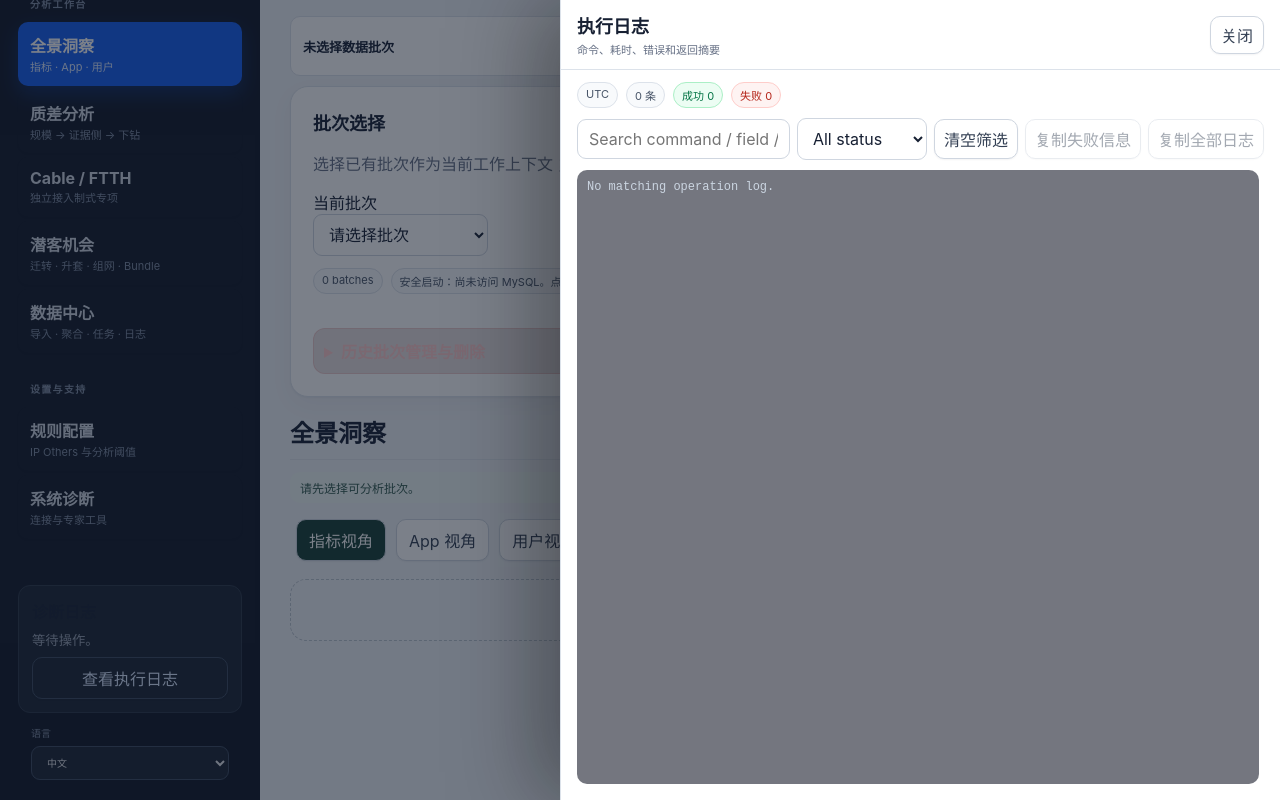
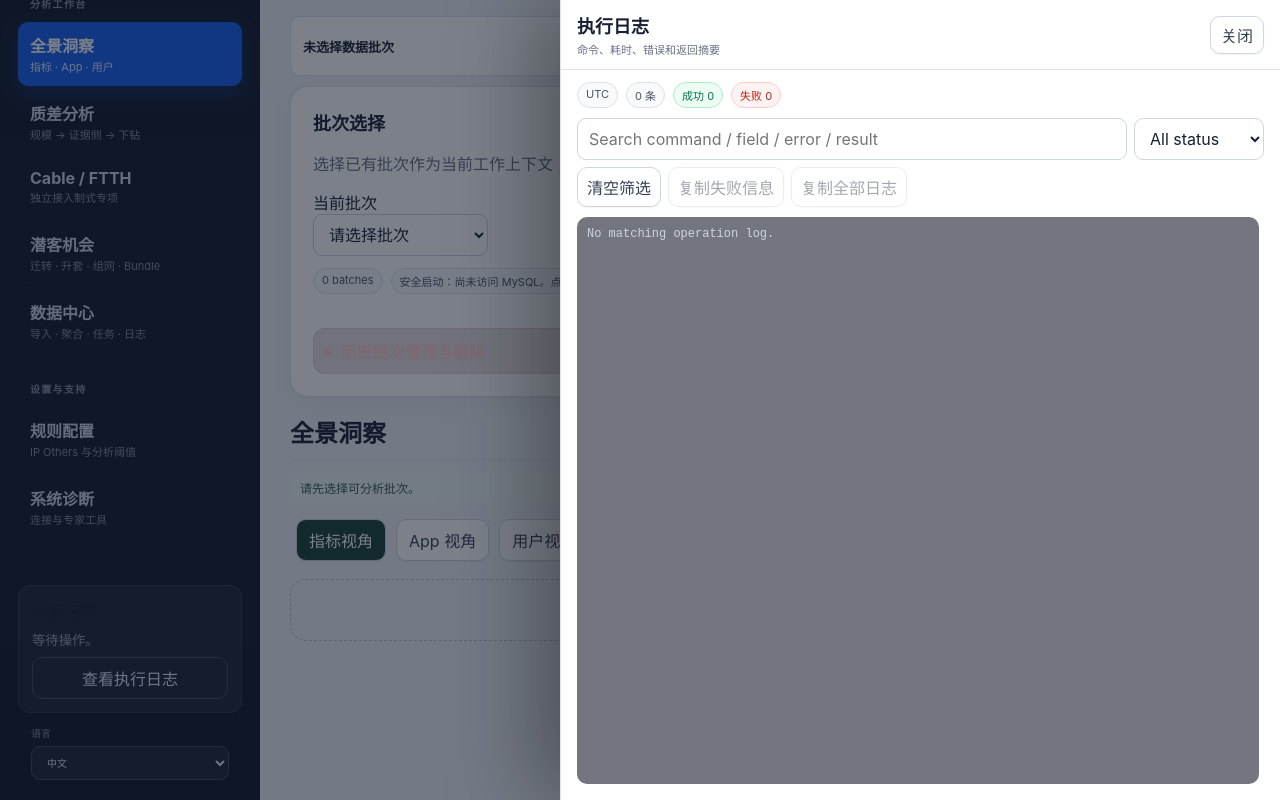
Before and after one commit to zhou-yang-personal/sa-fbb-experience-workbench, a React (Vite) app: page / in a window 1280 px wide. Both pictures are taken after a click on the button "查看执行日志". Built offline with nearby package versions, Linux system fonts and the light colour scheme.

Commit message:
fix: contain execution log content

```diff
--- a/package.json
+++ b/package.json
@@ -1,7 +1,7 @@
 {
   "name": "sa-fbb-experience-workbench",
   "private": true,
-  "version": "1.0.64",
+  "version": "1.0.65",
   "type": "module",
   "scripts": {
     "dev": "vite --host 127.0.0.1 --port 1420",
--- a/src-tauri/tauri.conf.json
+++ b/src-tauri/tauri.conf.json
@@ -1,7 +1,7 @@
 {
   "$schema": "https://schema.tauri.app/config/2",
   "productName": "SA FBB Experience Workbench",
-  "version": "1.0.64",
+  "version": "1.0.65",
   "identifier": "com.zhouyang.sa-fbb-experience-workbench",
   "build": {
     "beforeDevCommand": "npm run dev",
--- a/src/features/workbench/ExecutionLog.tsx
+++ b/src/features/workbench/ExecutionLog.tsx
@@ -69,15 +69,19 @@ export function ExecutionLog({ log, compact = false }: ExecutionLogProps) {
       </div>}
 
       <div className="table-toolbar log-toolbar">
+        <div className="log-toolbar-fields">
           <input value={keyword} onChange={(e) => setKeyword(e.target.value)} placeholder="Search command / field / error / result" />
           <select value={filter} onChange={(e) => setFilter(e.target.value as LogFilter)}>
             <option value="all">All status</option>
             <option value="success">Success only</option>
             <option value="failure">Failure only</option>
           </select>
+        </div>
+        <div className="log-toolbar-actions">
           <button type="button" onClick={() => { setFilter('all'); setKeyword(''); }}>清空筛选</button>
           <button type="button" disabled={!failedRows.length} onClick={() => copyText(failedText)}>复制失败信息</button>
           <button type="button" disabled={!log.length} onClick={() => copyText(allText)}>复制全部日志</button>
+        </div>
       </div>
 
       <div className="log-list structured-log-list">
--- a/src/features/workbench/ProductShellV3.css
+++ b/src/features/workbench/ProductShellV3.css
@@ -133,25 +133,31 @@
 .product-shell .status-failure-text { color: var(--danger); }
 
 .product-shell .run-log-drawer-backdrop { background: rgba(16, 24, 40, .55); }
-.product-shell .run-log-drawer { display: grid; grid-template-rows: auto minmax(0, 1fr); width: min(720px, 100vw); height: 100dvh; padding: 0; overflow: hidden; color: var(--ink); background: #fff; border-left-color: var(--line); }
-.product-shell .run-log-drawer-head { align-items: center; min-height: 68px; margin: 0; padding: 12px 16px; border-bottom: 1px solid var(--line); background: #fff; }
+.product-shell .run-log-drawer { display: grid; grid-template-rows: auto minmax(0, 1fr); width: min(720px, 100%); max-width: 100vw; min-width: 0; height: 100dvh; padding: 0; overflow: hidden; box-sizing: border-box; color: var(--ink); background: #fff; border-left-color: var(--line); }
+.product-shell .run-log-drawer-head { align-items: center; min-width: 0; max-width: 100%; min-height: 68px; margin: 0; padding: 12px 16px; box-sizing: border-box; border-bottom: 1px solid var(--line); background: #fff; }
+.product-shell .run-log-drawer-head > div { min-width: 0; }
 .product-shell .run-log-drawer-head h2 { margin: 0; font-size: 18px; }
 .product-shell .run-log-drawer-head p { margin: 3px 0 0; color: var(--muted); font-size: 11px; }
 .product-shell .run-log-drawer-close { flex: 0 0 auto; padding: 6px 10px; }
-.product-shell .run-log-drawer .execution-log-panel { display: grid; grid-template-rows: auto auto minmax(0, 1fr); min-width: 0; min-height: 0; margin: 0; padding: 12px 16px 16px; border: 0; border-radius: 0; box-shadow: none; }
+.product-shell .run-log-drawer .execution-log-panel { display: grid; grid-template-rows: auto auto minmax(0, 1fr); width: 100%; max-width: 100%; min-width: 0; min-height: 0; margin: 0; padding: 12px 16px 16px; overflow: hidden; box-sizing: border-box; border: 0; border-radius: 0; box-shadow: none; }
+.product-shell .run-log-drawer .log-summary { min-width: 0; max-width: 100%; }
 .product-shell .run-log-drawer .log-summary-compact { justify-content: flex-start; }
 .product-shell .run-log-drawer .log-summary span { color: #475467; background: #f8fafc; border-color: var(--line); }
 .product-shell .run-log-drawer .log-summary .log-count-success { color: #067647; background: #ecfdf3; border-color: #abefc6; }
 .product-shell .run-log-drawer .log-summary .log-count-failure { color: #b42318; background: #fef3f2; border-color: #fecdca; }
-.product-shell .run-log-drawer .log-toolbar { display: grid; grid-template-columns: minmax(180px, 1fr) 130px auto auto auto; gap: 7px; margin: 10px 0; align-items: center; }
-.product-shell .run-log-drawer .log-toolbar input { width: 100%; min-width: 0; }
-.product-shell .run-log-drawer .log-toolbar select { width: 130px; min-width: 0; }
-.product-shell .run-log-drawer .log-toolbar button { width: auto; padding: 7px 9px; white-space: nowrap; }
-.product-shell .run-log-drawer .structured-log-list { min-height: 0; max-height: none; padding: 0 5px 0 0; overflow: auto; overscroll-behavior: contain; }
-.product-shell .run-log-drawer .log-entry { min-width: 0; padding: 10px 12px; color: var(--ink); background: #f8fafc; border-color: var(--line); }
-.product-shell .run-log-drawer .log-entry-head strong { color: var(--ink); }
-.product-shell .run-log-drawer .log-entry pre { max-height: 160px; margin: 7px 0 0; padding: 9px 10px; overflow: auto; color: #475467; background: #eef2f6; border-radius: 8px; font-size: 11px; line-height: 1.5; overflow-wrap: anywhere; }
-.product-shell .run-log-drawer .log-meta { margin-bottom: 0; color: var(--muted); }
+.product-shell .run-log-drawer .log-toolbar { display: grid; grid-template-columns: minmax(0, 1fr); width: 100%; max-width: 100%; min-width: 0; gap: 7px; margin: 10px 0; align-items: center; box-sizing: border-box; }
+.product-shell .run-log-drawer .log-toolbar-fields { display: grid; grid-template-columns: minmax(0, 1fr) minmax(110px, 130px); min-width: 0; max-width: 100%; gap: 7px; }
+.product-shell .run-log-drawer .log-toolbar-actions { display: flex; flex-wrap: wrap; min-width: 0; max-width: 100%; gap: 7px; }
+.product-shell .run-log-drawer .log-toolbar input,
+.product-shell .run-log-drawer .log-toolbar select { width: 100%; min-width: 0; max-width: 100%; box-sizing: border-box; }
+.product-shell .run-log-drawer .log-toolbar button { width: auto; max-width: 100%; padding: 7px 9px; white-space: normal; }
+.product-shell .run-log-drawer .structured-log-list { width: 100%; max-width: 100%; min-width: 0; min-height: 0; max-height: none; padding: 0 5px 0 0; overflow-x: hidden; overflow-y: auto; box-sizing: border-box; overscroll-behavior: contain; }
+.product-shell .run-log-drawer .log-entry { width: 100%; max-width: 100%; min-width: 0; padding: 10px 12px; overflow: hidden; box-sizing: border-box; color: var(--ink); background: #f8fafc; border-color: var(--line); }
+.product-shell .run-log-drawer .log-entry-head { grid-template-columns: auto minmax(0, 1fr) auto; min-width: 0; max-width: 100%; }
+.product-shell .run-log-drawer .log-entry-head strong { min-width: 0; max-width: 100%; color: var(--ink); }
+.product-shell .run-log-drawer .log-entry pre { display: block; width: 100%; max-width: 100%; min-width: 0; max-height: 160px; margin: 7px 0 0; padding: 9px 10px; overflow-x: hidden; overflow-y: auto; box-sizing: border-box; color: #475467; background: #eef2f6; border-radius: 8px; font-size: 11px; line-height: 1.5; white-space: pre-wrap; overflow-wrap: anywhere; word-break: break-word; }
+.product-shell .run-log-drawer .log-meta { min-width: 0; max-width: 100%; margin-bottom: 0; color: var(--muted); }
+.product-shell .run-log-drawer .log-meta span { min-width: 0; max-width: 100%; overflow-wrap: anywhere; }
 .product-shell .pipeline-log-monitor { display: grid; gap: 14px; }
 .product-shell .pipeline-log-monitor-head { align-items: flex-start; }
 .product-shell .pipeline-log-monitor-head h3 { margin: 4px 0 5px; }
@@ -250,8 +256,5 @@
 }
 
 @media (max-width: 720px) {
-  .product-shell .run-log-drawer .log-toolbar { grid-template-columns: minmax(0, 1fr) auto; }
-  .product-shell .run-log-drawer .log-toolbar input { grid-column: 1 / -1; }
-  .product-shell .run-log-drawer .log-toolbar select { width: 100%; }
-  .product-shell .run-log-drawer .log-toolbar button { white-space: normal; }
+  .product-shell .run-log-drawer .log-toolbar-fields { grid-template-columns: minmax(0, 1fr); }
 }
--- a/src/features/workbench/WorkbenchAppV2.tsx
+++ b/src/features/workbench/WorkbenchAppV2.tsx
@@ -67,7 +67,7 @@ export function WorkbenchAppV2() {
   return (
     <main className="app-shell guided-shell product-shell">
       <aside className="sidebar guided-sidebar product-sidebar">
-        <div className="brand"><span>SA FBB Experience Workbench</span><small>v1.0.64</small></div>
+        <div className="brand"><span>SA FBB Experience Workbench</span><small>v1.0.65</small></div>
         <nav className="product-nav" aria-label="Product navigation">
           {(['primary', 'secondary'] as const).map((group) => <div className="nav-group" key={group}>
             <p>{group === 'primary' ? (languageIndex === 0 ? '分析工作台' : 'Workspace') : (languageIndex === 0 ? '设置与支持' : 'Settings & support')}</p>
```
Also changed, not shown: 4 other files (tests, documents, lock files or other folders). Lines whose indentation alone changed are shown as unchanged.
